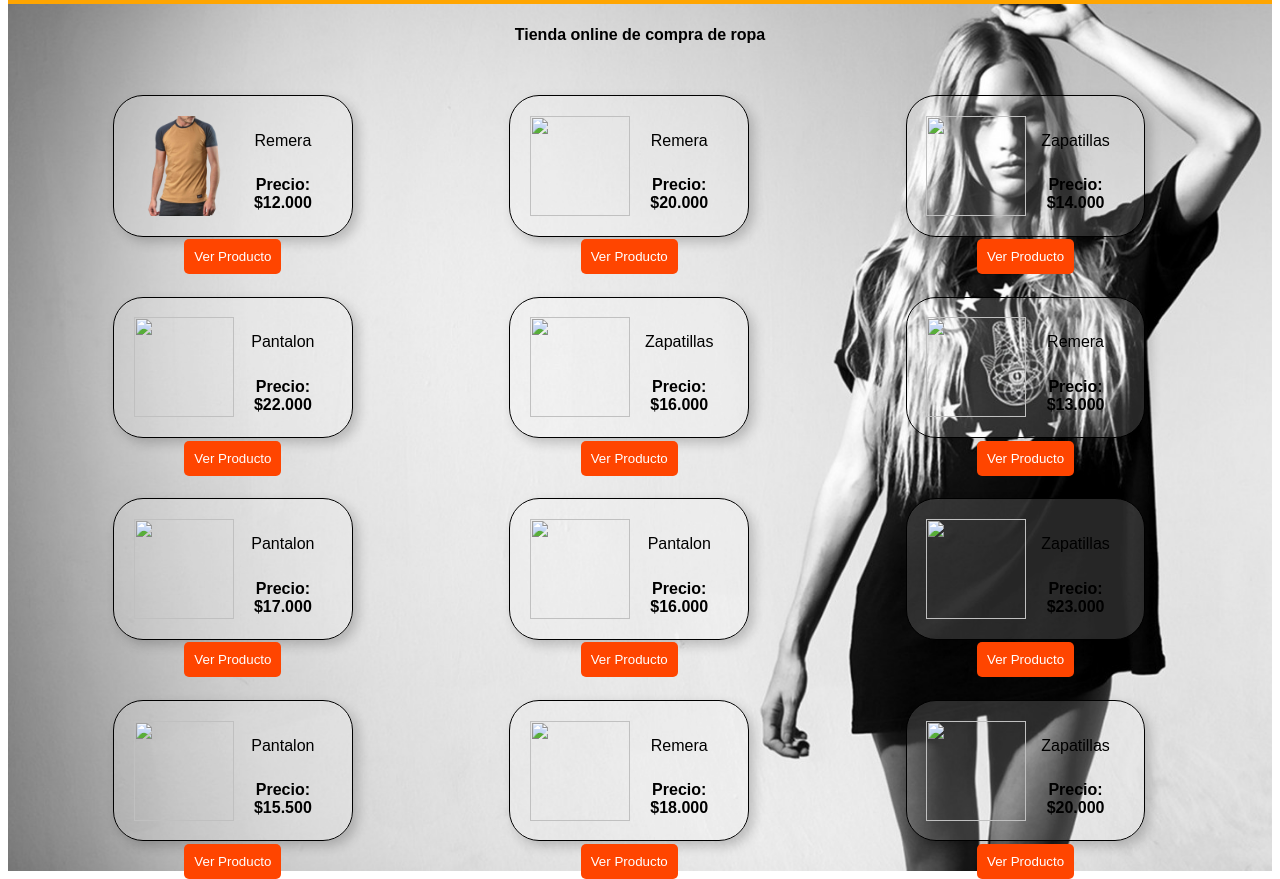
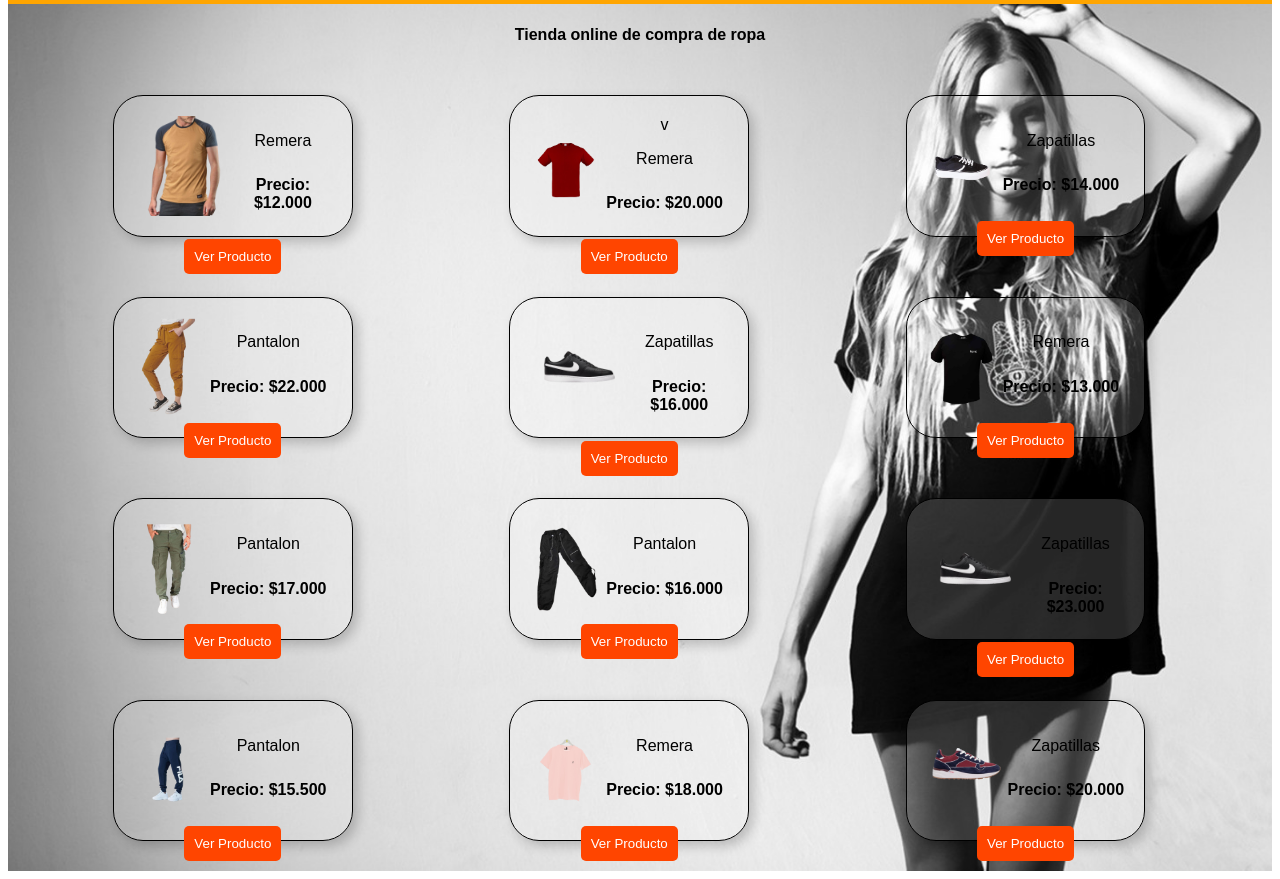
Before and after one commit to GerBuscetti/ENTREGA-CODER, a plain HTML site: page index.html in a window 1280 px wide. Shown: the part 74-953 px from the top of the page. Drawn offline with Linux system fonts and the light colour scheme.

Commit message:
correcion imagenes home .png

```diff
--- a/index.html
+++ b/index.html
@@ -38,7 +38,7 @@
                 </div>
 
             <div class="product-item">
-                <img class="photoproduct" src= img/imgropa/remeras/remera2.jpg>
+                <img class="photoproduct" src= img/imgropa/remeras/remera2.png>v
                 <p class = "product_name">Remera </p><h5 class = "price">Precio: $20.000</h5>
                 <button class="viewproduct"onclick="ver_producto()">Ver Producto</button>
 
@@ -46,61 +46,61 @@
             </div>
 
             <div class="product-item">
-                <img class="photoproduct" src= img/imgropa/zapatillas/zapatilla1.jpg>
+                <img class="photoproduct" src= img/imgropa/zapatillas/zapatilla1.png>
                 <p class = "product_name">Zapatillas </p><h5 class = "price">Precio: $14.000</h5>
                 <button class="viewproduct" onclick="ver_producto()">Ver Producto</button>
             </div>
 
             <div class="product-item">
-                <img class="photoproduct" src= img/imgropa/pantalones/pantalon1.jpg>
+                <img class="photoproduct" src= img/imgropa/pantalones/pantalon1.png>
                 <p class = "product_name">Pantalon </p><h5 class = "price">Precio: $22.000</h5>
                 <button class="viewproduct" onclick="ver_producto()">Ver Producto</button>
             </div>
 
             <div class="product-item">
-                <img class="photoproduct" src= img/imgropa/zapatillas/zapatilla2.jpg>
+                <img class="photoproduct" src= img/imgropa/zapatillas/zapatilla3.png>
                 <p class = "product_name">Zapatillas </p><h5 class = "price">Precio: $16.000</h5>
                 <button class="viewproduct" onclick="ver_producto()">Ver Producto</button>
             </div>
 
             <div class="product-item">
-                <img class="photoproduct" src= img/imgropa/remeras/remera3.jpg>
+                <img class="photoproduct" src= img/imgropa/remeras/remera3.png>
                 <p class = "product_name">Remera </p><h5 class = "price">Precio: $13.000</h5>
                 <button class="viewproduct"onclick="ver_producto()">Ver Producto</button>
             </div>
 
             <div class="product-item">
-                <img class="photoproduct" src= img/imgropa/pantalones/pantalon2.jpg>
+                <img class="photoproduct" src= img/imgropa/pantalones/pantalon2.png>
                 <p class = "product_name">Pantalon </p><h5 class = "price">Precio: $17.000</h5>
                 <button class="viewproduct"onclick="ver_producto()">Ver Producto</button>
             </div>
 
             <div class="product-item">
-                <img class="photoproduct" src= img/imgropa/pantalones/pantalon3.jpg>
+                <img class="photoproduct" src= img/imgropa/pantalones/pantalon3.png>
                 <p class = "product_name">Pantalon </p><h5 class = "price">Precio: $16.000</h5>
                 <button class="viewproduct"onclick="ver_producto()">Ver Producto</button>
             </div>
 
             <div class="product-item">
-                <img class="photoproduct" src= img/imgropa/zapatillas/zapatilla3.jpg>
+                <img class="photoproduct" src= img/imgropa/zapatillas/zapatilla3.png>
                 <p class = "product_name">Zapatillas </p><h5 class = "price">Precio: $23.000</h5>
                 <button class="viewproduct"onclick="ver_producto()">Ver Producto</button>
             </div>
 
             <div class="product-item">
-                <img class="photoproduct" src= img/imgropa/pantalones/pantalon4.jpg>
+                <img class="photoproduct" src= img/imgropa/pantalones/pantalon4.png>
                 <p class = "product_name">Pantalon </p><h5 class = "price">Precio: $15.500</h5>
                 <button class="viewproduct"onclick="ver_producto()">Ver Producto</button>
             </div>
 
             <div class="product-item">
-                <img class="photoproduct" src= img/imgropa/remeras/remera4.jpg>
+                <img class="photoproduct" src= img/imgropa/remeras/remera4.png>
                 <p class = "product_name">Remera </p><h5 class = "price">Precio: $18.000</h5>
                 <button class="viewproduct"onclick="ver_producto()">Ver Producto</button>
             </div>
 
             <div class="product-item">
-                <img class="photoproduct" src= img/imgropa/zapatillas/zapatilla4.jpg>
+                <img class="photoproduct" src= img/imgropa/zapatillas/zapatilla4.png>
                 <p class = "product_name">Zapatillas </p><h5 class = "price">Precio: $20.000</h5>
                 <button class="viewproduct"onclick="ver_producto()">Ver Producto</button>
             </div>
```
